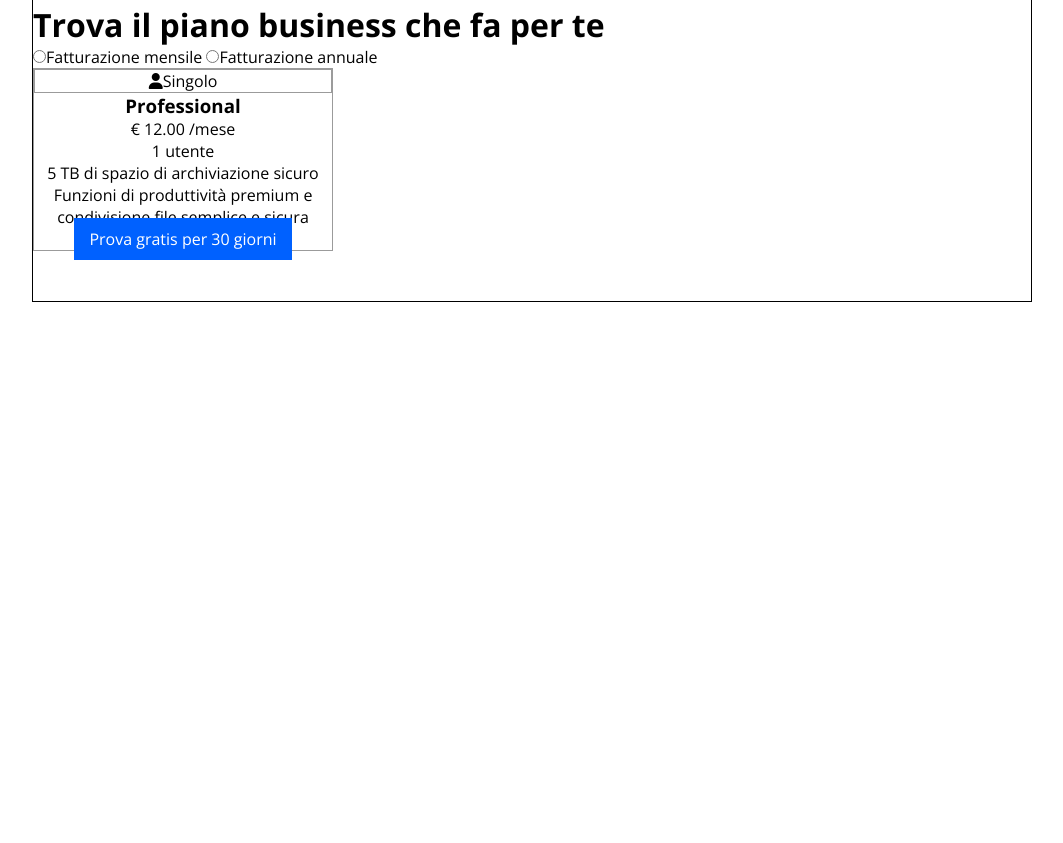
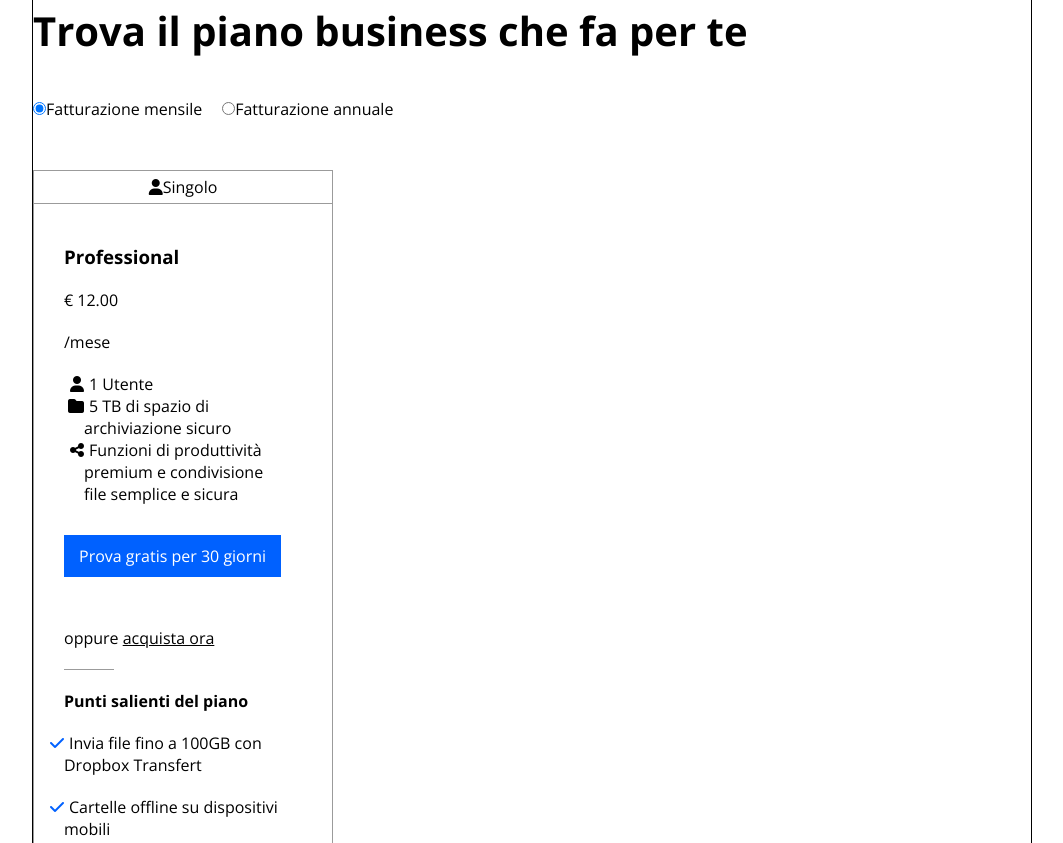
Before and after one commit to davide-piarulli/htmlcss-dropbox, a plain HTML site: page index.html in a window 1280 px wide. Shown: the part 938-1781 px from the top of the page, without its empty margins (108-1171 px from the left). Before the commit the page ends 1240 px from the top, so only its background shows below. Drawn offline with nearby package versions, Linux system fonts and the light colour scheme.

Commit message:
[add] card

```diff
--- a/assets/style/style.css
+++ b/assets/style/style.css
@@ -93,11 +93,12 @@
 
 .container-big {
   max-width: 1200px;
+  width: 99%;
   margin: 0 auto;
 }
 
 .container-big h1 {
-  font-size: 4rem;
+  font-size: 4.5rem;
 }
 
 .container-big .box-text {
@@ -114,10 +115,6 @@
   margin-bottom: 40px ;
 }
 
-.container-big .box-text div.arrow{
-
-}
-
 .container-big .box-text div i{
   font-size: 3rem;
   position: absolute;
@@ -132,24 +129,98 @@
 
 .container-small {
   max-width: 1000px;
-  height: 400px;
+  width: 99%;
   margin: 0 auto;
 }
 
 .container-small h2 {
-  font-size: 2rem;
+  font-size: 2.5rem;
+  font-weight: 700;
+}
+
+.container-small .radios div{
+  margin-top: 40px;
+  margin-right: 20px;
 }
 
 .cards {
   justify-content: space-between;
+  margin-top: 50px;
 }
 
 .card {
   width: 300px;
-  text-align: center;
+  height: 970px;
   border: 1px solid #9b9b9b;
 }
 
 .card .top-card {
-  border: 1px solid #9b9b9b;
+  text-align: center;
+  border-bottom: 1px solid #9b9b9b;
+  padding: 5px 0;
 }
+
+.card .bottom-card {
+  margin: 40px 30px;
+}
+
+.card .bottom-card h3{
+  margin-bottom: 20px;
+}
+
+.card .bottom-card div{
+  margin-bottom: 20px;
+
+}
+
+.card .bottom-card .price p::before{
+  content: "€ ";
+}
+
+.card .bottom-card .acquista a{
+  text-decoration: underline;
+}
+
+.card .bottom-card .top-nav ul {
+  list-style: none;
+  margin: 0 20px;
+}
+
+.prova {
+  padding: 40px 0;
+}
+
+ul.stile li{
+  font-family: FontAwesome;
+}
+
+ul.check li {
+  font-family: FontAwesome;
+  list-style-type: "\f00c";
+  color: #0061ff;
+  margin-top: 20px;
+}
+
+ul.stile li span,
+ul.check li span {
+  font-family: 'Open Sans', sans-serif;
+  margin-left: 5px;
+  color: black;
+}
+
+.card .bottom-card .top-nav ul li:nth-child(1){
+  list-style-type: "\f007";
+}
+
+.card .bottom-card .top-nav ul li:nth-child(2){
+  list-style-type: "\f07b";
+}
+
+.card .bottom-card .top-nav ul li:nth-child(3){
+  list-style-type: "\f1e0";
+}
+
+.card .border{
+  border-bottom: 1px solid #9b9b9b;
+  width: 50px;
+}
--- a/index.html
+++ b/index.html
@@ -8,8 +8,8 @@
 
   <!-- FONT ... -->
   <link rel="preconnect" href="https://fonts.googleapis.com">
-  <link rel="preconnect" href="https://fonts.gstatic.com" crossorigin>
-  <link href="https://fonts.googleapis.com/css2?family=Open+Sans:wght@300;400;700&display=swap" rel="stylesheet">
+<link rel="preconnect" href="https://fonts.gstatic.com" crossorigin>
+<link href="https://fonts.googleapis.com/css2?family=Open+Sans:wght@300;400;500;600;700;800&display=swap" rel="stylesheet">
 
   <!-- FONT AWESOME  -->
   <link rel='stylesheet' href='https://cdnjs.cloudflare.com/ajax/libs/font-awesome/6.5.1/css/all.min.css'
@@ -17,6 +17,7 @@
     crossorigin='anonymous' />
 
   <!-- CUSTOM CSS -->
+  <link rel="icon" type="image/x-icon" href="assets/img/favicon.ico">
   <link rel="stylesheet" href="assets/style/style.css">
 </head>
 
@@ -61,7 +62,7 @@
   <main>
     <section id="jumbotron" class="pt-100">
       <!-- CONTENITORE GRANDE DEL JUMBO -->
-      <div class="container-big">
+      <div class="container-big debug">
 
         <h1>Tutto ciò che ti serve per il lavoro, in un unico posto</h1>
         <!-- BOX CONTENUTI -->
@@ -95,28 +96,75 @@
 
     <!-- SEZIONE PIANI BUSINESS -->
     <section id="bp-plans">
+      <!-- CONTENITORE SMALL -->
       <div class="container-small pt-100 debug">
         <h2>Trova il piano business che fa per te</h2>
-        <div class="radio">
-          <input type="radio"><span>Fatturazione mensile</span>
-          <input type="radio"><span>Fatturazione annuale</span>
+        <!-- BOTTONI RADIO -->
+        <div class="radios d-flex">
+          <div>
+            <input type="radio" checked><span>Fatturazione mensile</span>
+          </div>
+          <div>
+            <input type="radio"><span>Fatturazione annuale</span>
+          </div>
         </div>
 
         <div class="cards d-flex">
           <div class="card">
+
+            <!-- TOP CARD -->
             <div class="top-card">
               <i class="fa-solid fa-user"></i><span>Singolo</span>
             </div>
+
+
+
+            <!-- BOTTOM CARD -->
             <div class="bottom-card">
               <h3>Professional</h3>
-              <span>€ 12.00</span>
-              <span>/mese</span>
-              <ul>
-                <li>1 utente</li>
-                <li>5 TB di spazio di archiviazione sicuro</li>
-                <li>Funzioni di produttività premium e condivisione file semplice e sicura</li>
-              </ul>
-              <a class="link" href="#">Prova gratis per 30 giorni</a>
+              <div class="price">
+                <p>12.00</p>
+              </div>
+              <div class="period">
+                <p>/mese</p>
+              </div>
+
+              <nav class="top-nav">
+                <ul class="stile">
+                  <li>
+                    <span>1 Utente</span>
+                  </li>
+                  <li>
+                    <span>5 TB di spazio di archiviazione sicuro</span>
+                  </li>
+                  <li>
+                    <span>Funzioni di produttività premium e condivisione file semplice e sicura</span>
+                  </li>
+                </ul>
+              </nav>
+                <div class="prova">
+                  <a class="link" href="#">Prova gratis per 30 giorni</a>
+                </div>
+                <div class="acquista">
+                  <p>oppure <a href="#">acquista ora</a></p>
+                </div>
+
+                <!-- LINETTA ORIZZONTALE -->
+                <div class="border"></div>
+
+                <p><strong>Punti salienti del piano</strong></p>
+
+                <!-- elenco bottom -->
+              <nav class="bot-nav">
+                <ul class="check">
+                  <li>
+                    <span>Invia file fino a 100GB con Dropbox Transfert</span>
+                  </li>
+                  <li>
+                    <span>Cartelle offline su dispositivi mobili</span>
+                  </li>
+                </ul>
+              </nav>
             </div>
           </div>
         </div>
```
